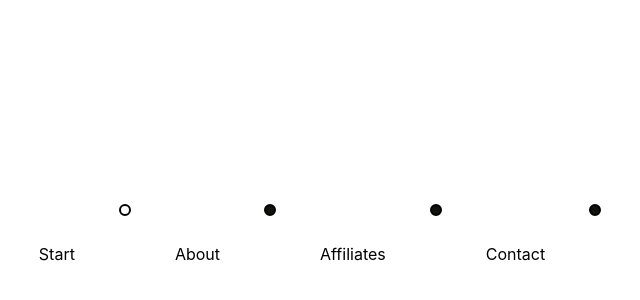
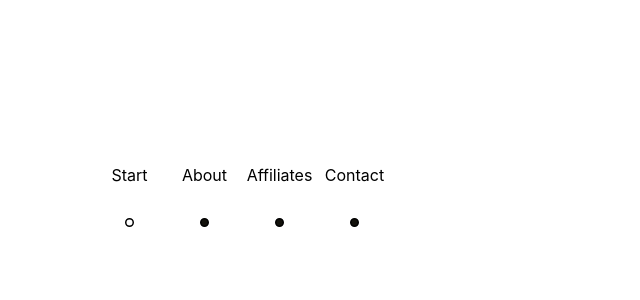
Before and after one commit to waitLess-project/WaitLESS-frontend, a React (Create React App) app: page / in a window 1280 px wide. Shown: the part 188-488 px from the top of the page, without its empty margins (298-938 px from the left). Built offline with nearby package versions, Linux system fonts and the light colour scheme; data requests are answered from the project's data file.

Commit message:
feat(landing) started to add tab component for landing page showcase

```diff
--- a/src/app/modules/landing/tab/circle-svg.js
+++ b/src/app/modules/landing/tab/circle-svg.js
@@ -3,14 +3,14 @@ import React from "react";
 export default class CircleIcon extends React.Component {
   constructor(props) {
     super(props);
-    this.state = ({
+    this.state = {
       fill: this.props.fill,
-    });
+    };
   }
 
   render() {
     return (
-      <svg height="100" width="100">
+      <svg viewBox="0 0 100 100">
         <circle
           cx="50"
           cy="50"
--- a/src/app/modules/landing/tab/tab.module.js
+++ b/src/app/modules/landing/tab/tab.module.js
@@ -1,17 +1,24 @@
 import React, { Component } from "react";
 import CircleIcon from "./circle-svg";
+import "./tab.styles.css";
 
 export default class Tab extends Component {
   render() {
     return (
-      <div>
-        <div>
+      <div className="tab">
+        <div className="page-tab">
           <span>Start</span>
           <CircleIcon fill={this.props.page === "start"} />
+        </div>
+        <div className="page-tab">
           <span>About</span>
           <CircleIcon fill={this.props.page === "about"} />
+        </div>
+        <div className="page-tab">
           <span>Affiliates</span>
           <CircleIcon fill={this.props.page === "affiliates"} />
+        </div>
+        <div className="page-tab">
           <span>Contact</span>
           <CircleIcon fill={this.props.page === "contact"} />
         </div>
--- /dev/null
+++ b/src/app/modules/landing/tab/tab.styles.css
@@ -0,0 +1,11 @@
+.tab {
+  display: flex;
+  width: 500px;
+}
+
+.page-tab {
+  text-align: center;
+  display: flex;
+  flex-direction: column;
+  width: 75px;
+}
```
Also changed, not shown: src/app/modules/landing/tab/tab.styles.js (deleted).
